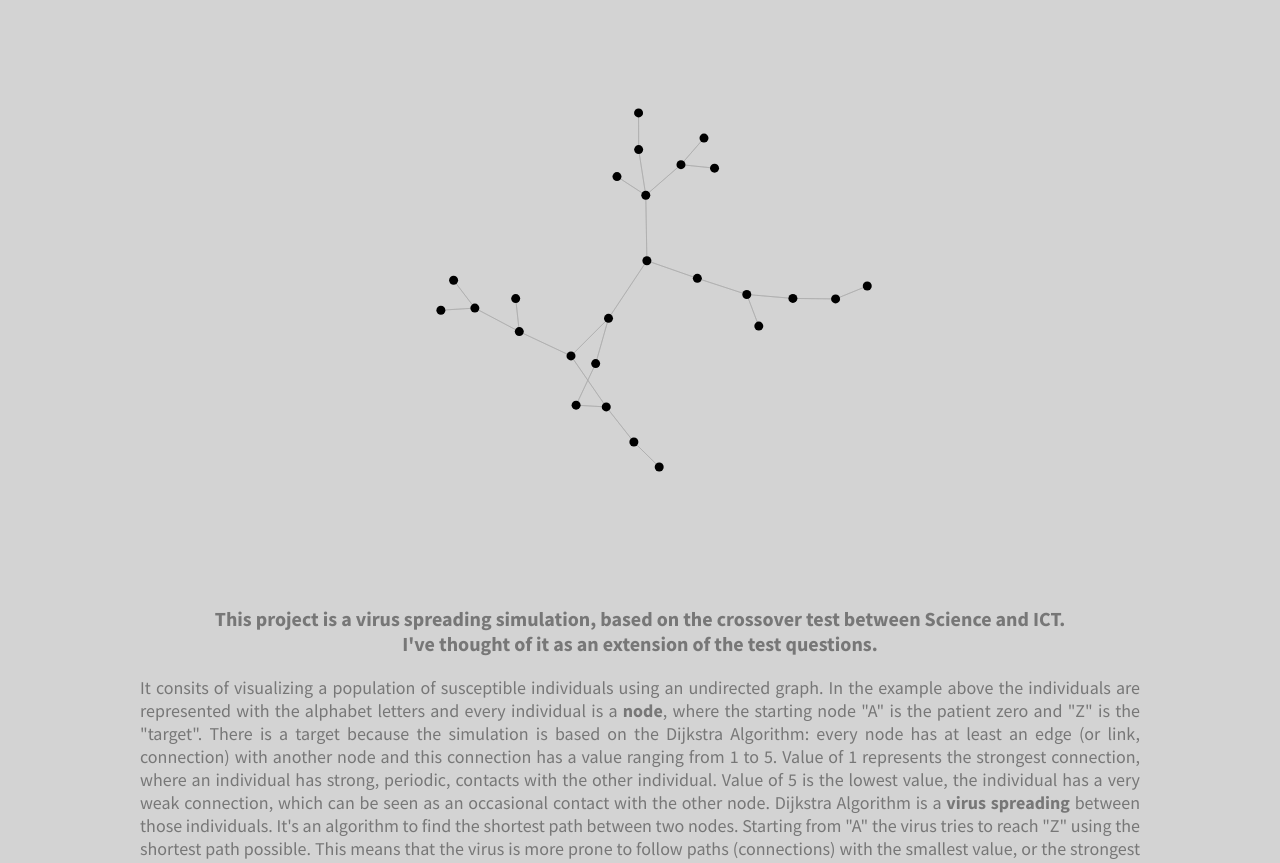
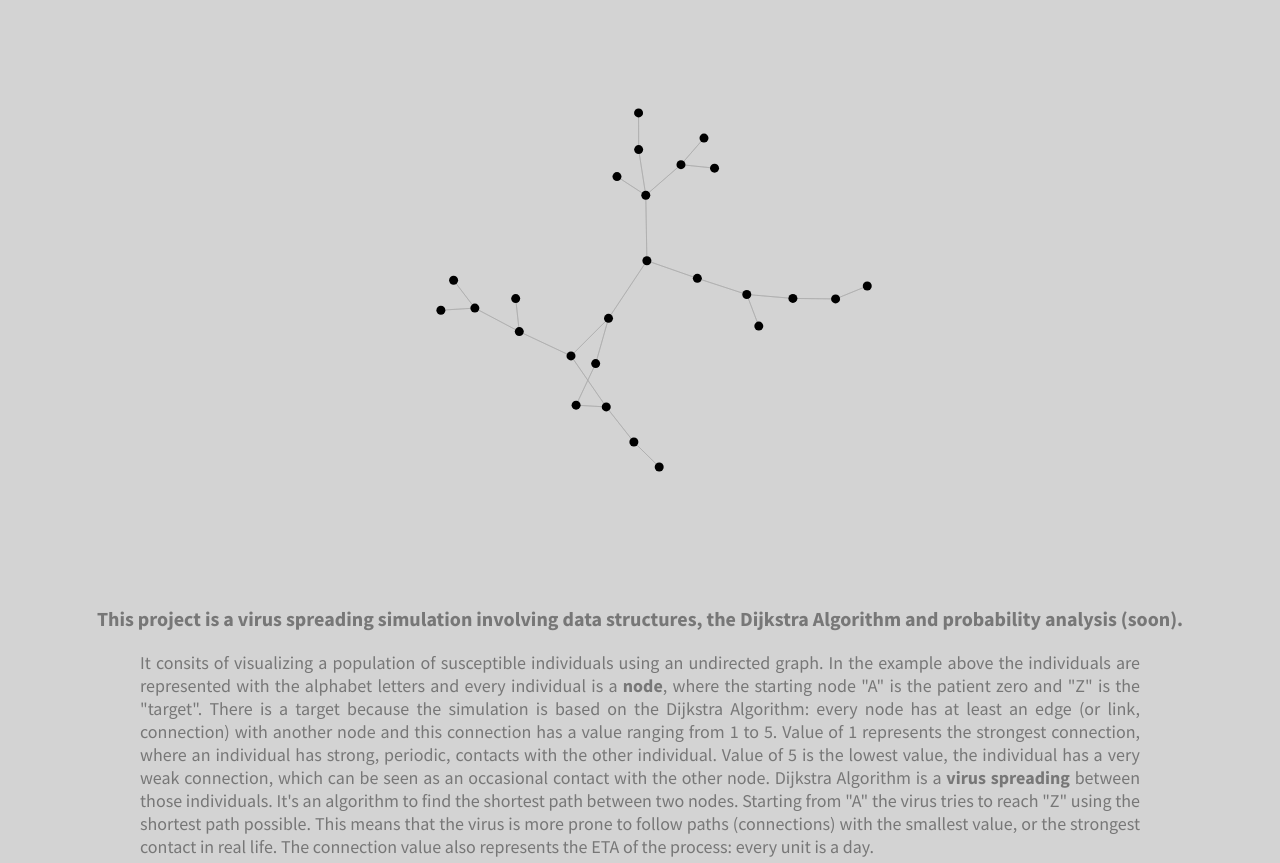
Before and after one commit to f0lg0/ThePandemicHack, a website: page src/public/index.html in a window 1280 px wide. Shown: the part 214-1077 px from the top of the page. Drawn offline with nearby package versions, Linux system fonts and the light colour scheme.

Commit message:
minor change

```diff
--- a/src/public/index.html
+++ b/src/public/index.html
@@ -36,7 +36,7 @@
     <script src="plot.js"></script>
 
     <h3>
-        This project is a virus spreading simulation, based on the crossover test between Science and ICT.<br>I've thought of it as an extension of the test questions.
+        This project is a virus spreading simulation involving data structures, the Dijkstra Algorithm and probability analysis (soon).
     </h3>
 
     <p>
```
